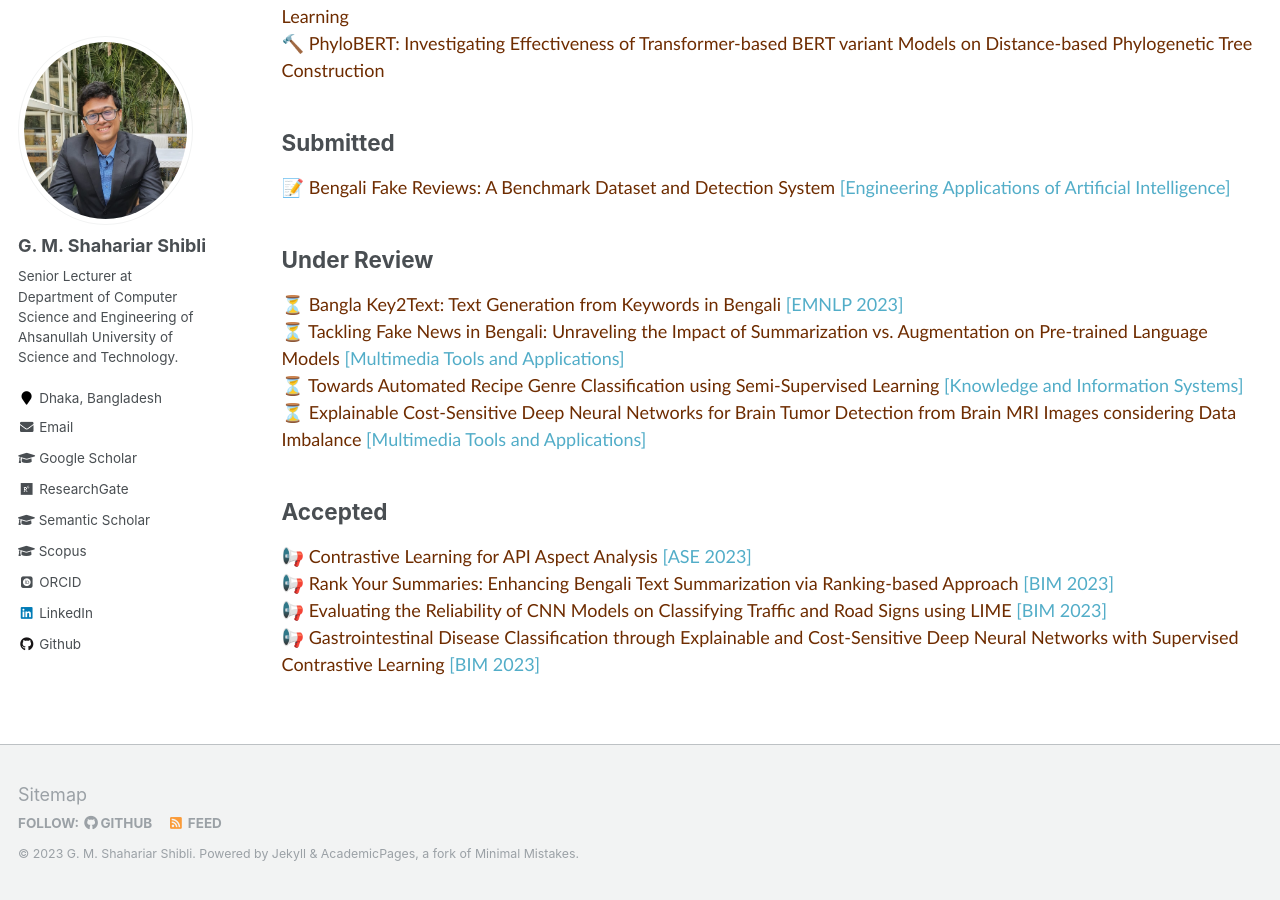
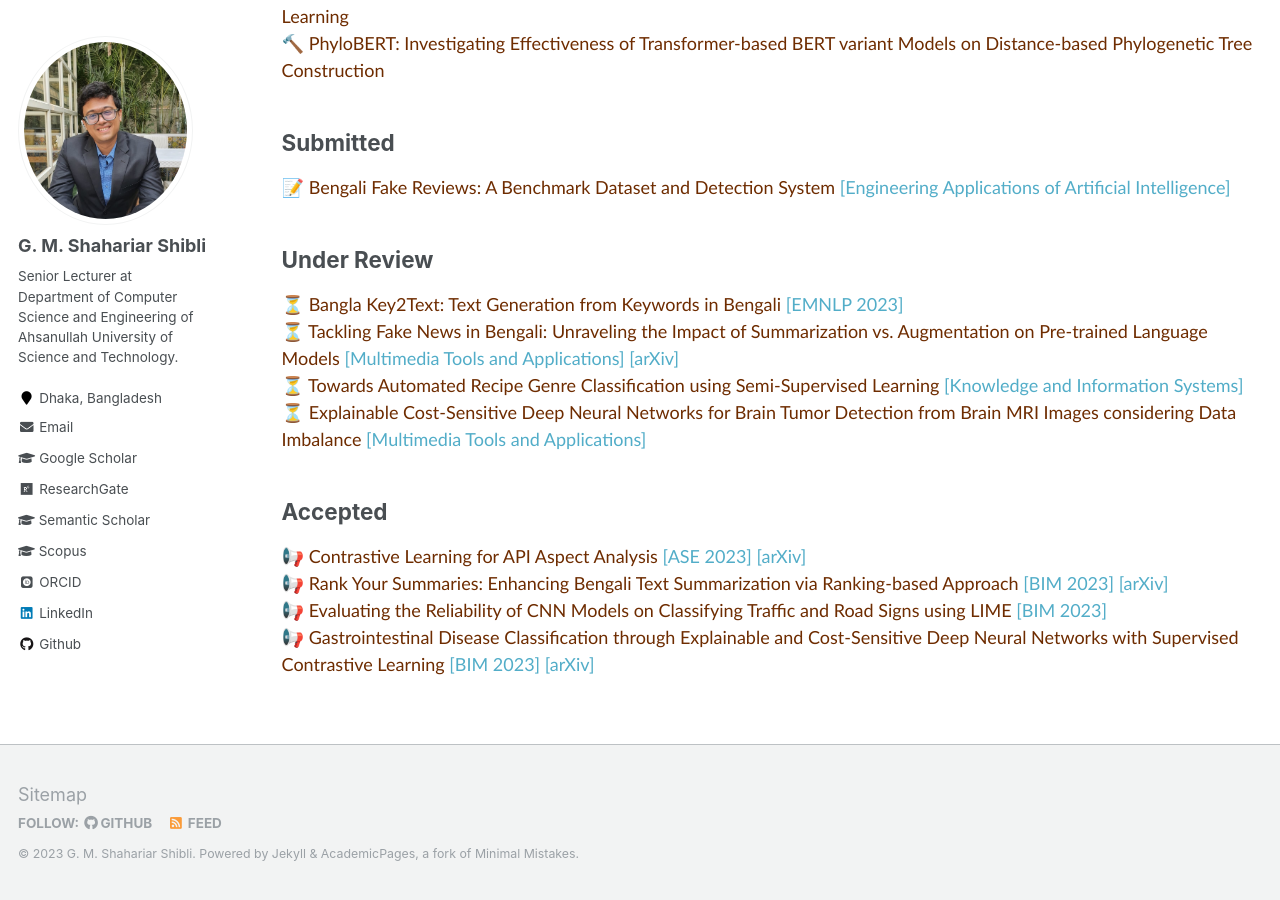
Before and after one commit to shahariar-shibli/shahariar-shibli.github.io, a Jekyll site: the page built from _pages/research.md, in a window 1280 px wide and 900 px high, scrolled down 575 px. Built offline with Jekyll 4.4.1, drawn with Linux system fonts in a browser that asks for light colours; some web fonts are replaced.

Commit message:
Update research.md

```diff
--- a/_pages/research.md
+++ b/_pages/research.md
@@ -33,15 +33,15 @@ author_profile: true
 ## Under Review
 <span style="font-family:Trebuchet MS;">
 ⏳ <span style="color:#6E2C00">Bangla Key2Text: Text Generation from Keywords in Bengali</span> [[EMNLP 2023]](https://2023.emnlp.org/)<br/>
-⏳ <span style="color:#6E2C00">Tackling Fake News in Bengali: Unraveling the Impact of Summarization vs. Augmentation on Pre-trained Language Models</span> [[Multimedia Tools and Applications]](https://www.springer.com/journal/11042)<br/>
+⏳ <span style="color:#6E2C00">Tackling Fake News in Bengali: Unraveling the Impact of Summarization vs. Augmentation on Pre-trained Language Models</span> [[Multimedia Tools and Applications]](https://www.springer.com/journal/11042) [[arXiv]](https://arxiv.org/pdf/2307.06979.pdf)<br/>
 ⏳ <span style="color:#6E2C00">Towards Automated Recipe Genre Classification using Semi-Supervised Learning</span> [[Knowledge and Information Systems]](https://www.springer.com/journal/10115)<br/>
 ⏳ <span style="color:#6E2C00">Explainable Cost-Sensitive Deep Neural Networks for Brain Tumor Detection from Brain MRI Images considering Data Imbalance</span> [[Multimedia Tools and Applications]](https://www.springer.com/journal/11042)
 </span>
 
 ## Accepted
 <span style="font-family:Trebuchet MS;">
-📢 <span style="color:#6E2C00">Contrastive Learning for API Aspect Analysis</span> [[ASE 2023]](https://conf.researchr.org/track/ase-2023/ase-2023-papers)<br/>
-📢 <span style="color:#6E2C00">Rank Your Summaries: Enhancing Bengali Text Summarization via Ranking-based Approach</span> [[BIM 2023]](https://confbim.com/)<br/>
+📢 <span style="color:#6E2C00">Contrastive Learning for API Aspect Analysis</span> [[ASE 2023]](https://conf.researchr.org/track/ase-2023/ase-2023-papers) [[arXiv]](https://arxiv.org/pdf/2307.16878.pdf)<br/>
+📢 <span style="color:#6E2C00">Rank Your Summaries: Enhancing Bengali Text Summarization via Ranking-based Approach</span> [[BIM 2023]](https://confbim.com/) [[arXiv]](https://arxiv.org/pdf/2307.07392.pdf) <br/>
 📢 <span style="color:#6E2C00">Evaluating the Reliability of CNN Models on Classifying Traffic and Road Signs using LIME</span> [[BIM 2023]](https://confbim.com/)<br/>
-📢 <span style="color:#6E2C00">Gastrointestinal Disease Classification through Explainable and Cost-Sensitive Deep Neural Networks with Supervised Contrastive Learning</span> [[BIM 2023]](https://confbim.com/)
+📢 <span style="color:#6E2C00">Gastrointestinal Disease Classification through Explainable and Cost-Sensitive Deep Neural Networks with Supervised Contrastive Learning</span> [[BIM 2023]](https://confbim.com/) [[arXiv]](https://arxiv.org/pdf/2307.07603.pdf)
 </span>
```
